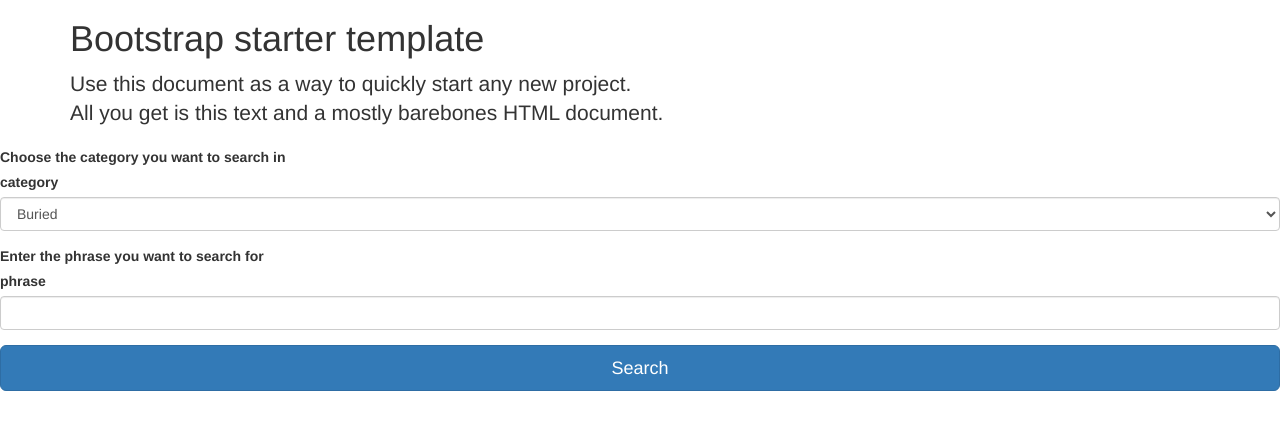
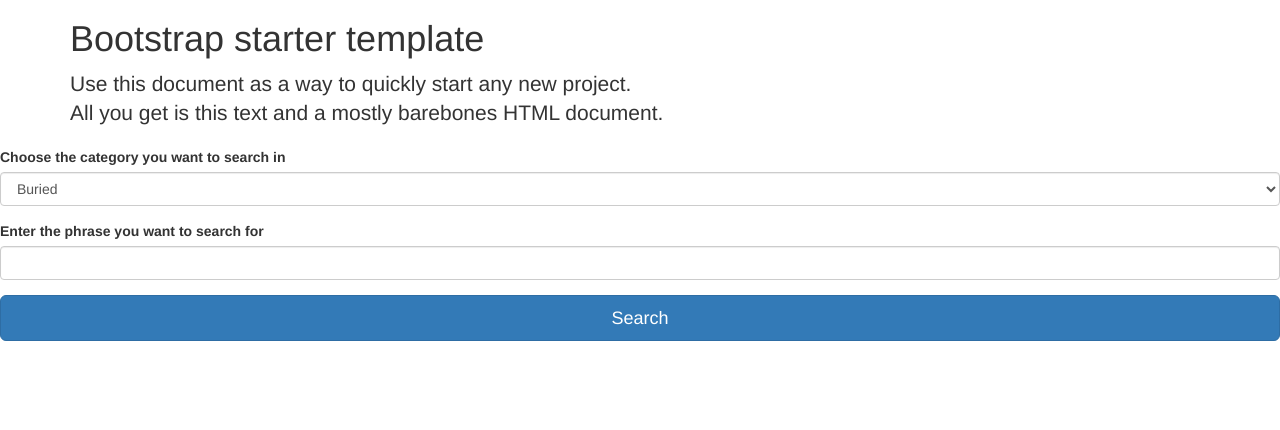
Before and after one commit to hergerr/WhatsDown, a Flask app: page / in a window 1280 px wide. Shown: the part 51-481 px from the top of the page. Run offline with Flask 2, Linux system fonts and the light colour scheme; some libraries are stand-ins or nearby versions.

Commit message:
Fixed after suggestions

```diff
--- a/app.py
+++ b/app.py
@@ -6,15 +6,15 @@
 from flask_login import login_required, login_user, logout_user
 
 
-@app.route('/', methods=['GET', 'POST'])
+@app.route('/', methods=['GET'])
 def home_page():
     form = SearchForm()
     if form.validate_on_submit():
-        print(form.phrase.data)
+        print(form.category.data)
     return render_template('home.html', form=form)
 
 
-@app.route('/search', methods=['GET', 'POST'])
+@app.route('/search', methods=['GET'])
 def search():
     return "nothing"
 
--- a/whatsdown/forms.py
+++ b/whatsdown/forms.py
@@ -27,8 +27,8 @@
 
 
 class SearchForm(FlaskForm):
-    phrase = StringField('phrase', validators=[InputRequired()])
-    category = SelectField('category', choices=[('buried', 'Buried'), ('funeral', 'Funeral'), ('cemetery', 'Cemetery'),
+    phrase = StringField('Enter the phrase you want to search for', validators=[InputRequired()])
+    category = SelectField('Choose the category you want to search in', choices=[('buried', 'Buried'), ('funeral', 'Funeral'), ('cemetery', 'Cemetery'),
                                                 ('quarter', 'Quarter'), ('outfit', 'Outfit'),
                                                 ('tombstone', 'Tombstone'), ('container', 'Container'),
                                                 ('priest', 'Priest'), ('temple', 'Temple'), ('funeral_home',
--- a/whatsdown/templates/home.html
+++ b/whatsdown/templates/home.html
@@ -42,15 +42,12 @@
 
     <form method="post", action="/search">
         <div class="form-group">
-            <label for="category">Choose the category you want to search in</label>
             {{ form.hidden_tag() }}
             {{ wtf.form_field(form.category) }}
         </div>
 
 
     <div class="form-group">
-        <label for="exampleFormControlTextarea1">Enter the phrase you want to search for</label>
-        {{ form.hidden_tag() }}
         {{ wtf.form_field(form.phrase) }}
     </div>
 
```
